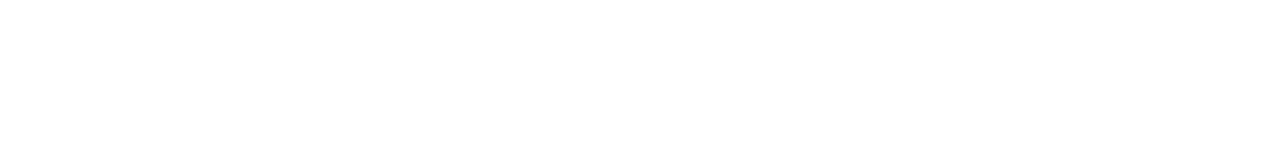
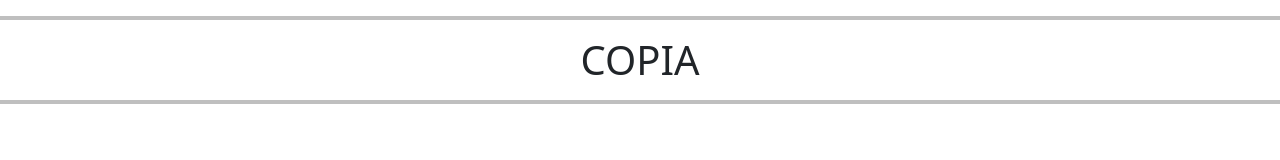
Before and after one commit to rafibay01/FrontEndWebbShop, a plain HTML site: page homePage.html in a window 1280 px wide. Drawn offline with Linux system fonts and the light colour scheme.

Commit message:
Made a start. Update homepage title and add header styling

```diff
--- a/homePage.html
+++ b/homePage.html
@@ -3,12 +3,13 @@
 <head>
     <meta charset="UTF-8">
     <meta name="viewport" content="width=device-width, initial-scale=1.0">
-    <title>HOMEPAGE</title>
+    <title>COPIA</title>
     <link rel="stylesheet" href="bootstrap.css">
 </head>
 <body>
-
-
+    <hr style="border: 2px solid black;">
+    <h1 class="text-center">COPIA</h1>
+    <hr style="border: 2px solid black;">
 
 
     <script src="theScript.js"></script>
```
